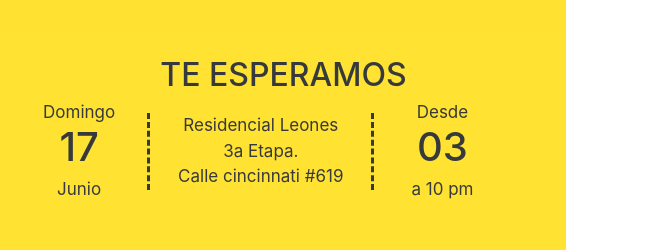
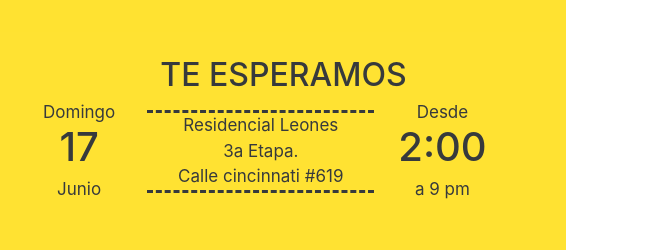
Before and after one commit to peasheeme/Cumple, a plain HTML site: page index.html in a window 1280 px wide. Shown: the part 1853-2103 px from the top of the page, 629-1280 px from the left. Drawn offline with nearby package versions, Linux system fonts and the light colour scheme.

Commit message:
cambio de hora y seccion de contacto

```diff
--- a/css/style.css
+++ b/css/style.css
@@ -209,8 +209,9 @@ footer{
 }
 
 .centrado {
-	border-left-style: dashed;
-	border-right-style: dashed;
+	border-top-style: dashed;
+	border-bottom-style: dashed;
+
 }
 .cel {
 	margin-top: 50px;
--- a/index.html
+++ b/index.html
@@ -102,8 +102,8 @@
 			</div>
 			<div class=" col-xs-12 col-md-3">
 				<p>Desde</p>
-				<h1>03</h1>
-				<p>a 10 pm</p>
+				<h1>2:00</h1>
+				<p>a 9 pm</p>
 			</div>
 			</div>
 			<div class="col col-xs-12 col-md-12 contacto " data-aos="fade-right">
```
